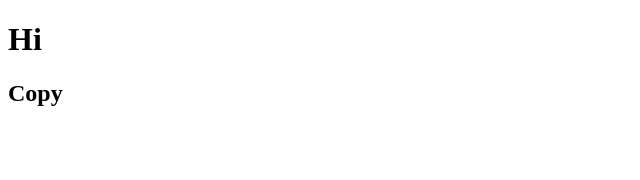
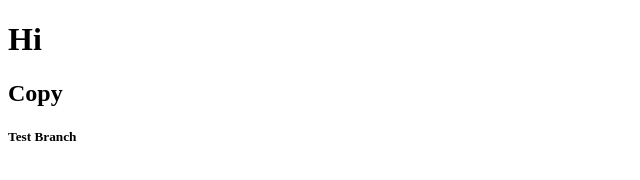
Before and after one commit to KimBuco/test_clone, a plain HTML site: page index.html in a window 1280 px wide. Shown: the full height of the page, 0-640 px from the left. Drawn offline with Linux system fonts and the light colour scheme.

Commit message:
added an h5 tag

```diff
--- a/index.html
+++ b/index.html
@@ -12,5 +12,8 @@
     <h2>
         Copy
     </h2>
+    <h5>
+        Test Branch
+    </h5>
 </body>
 </html>
```
